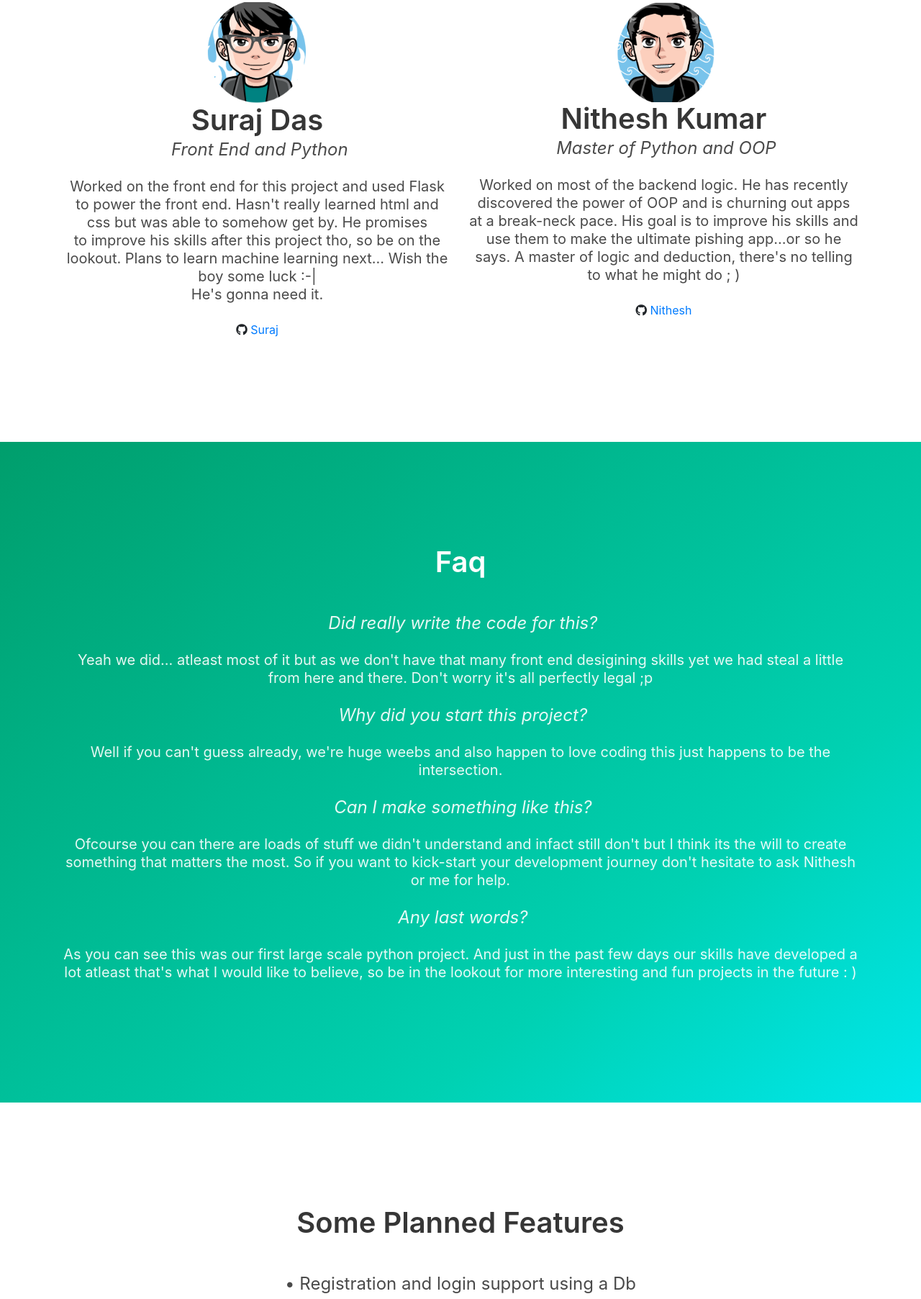
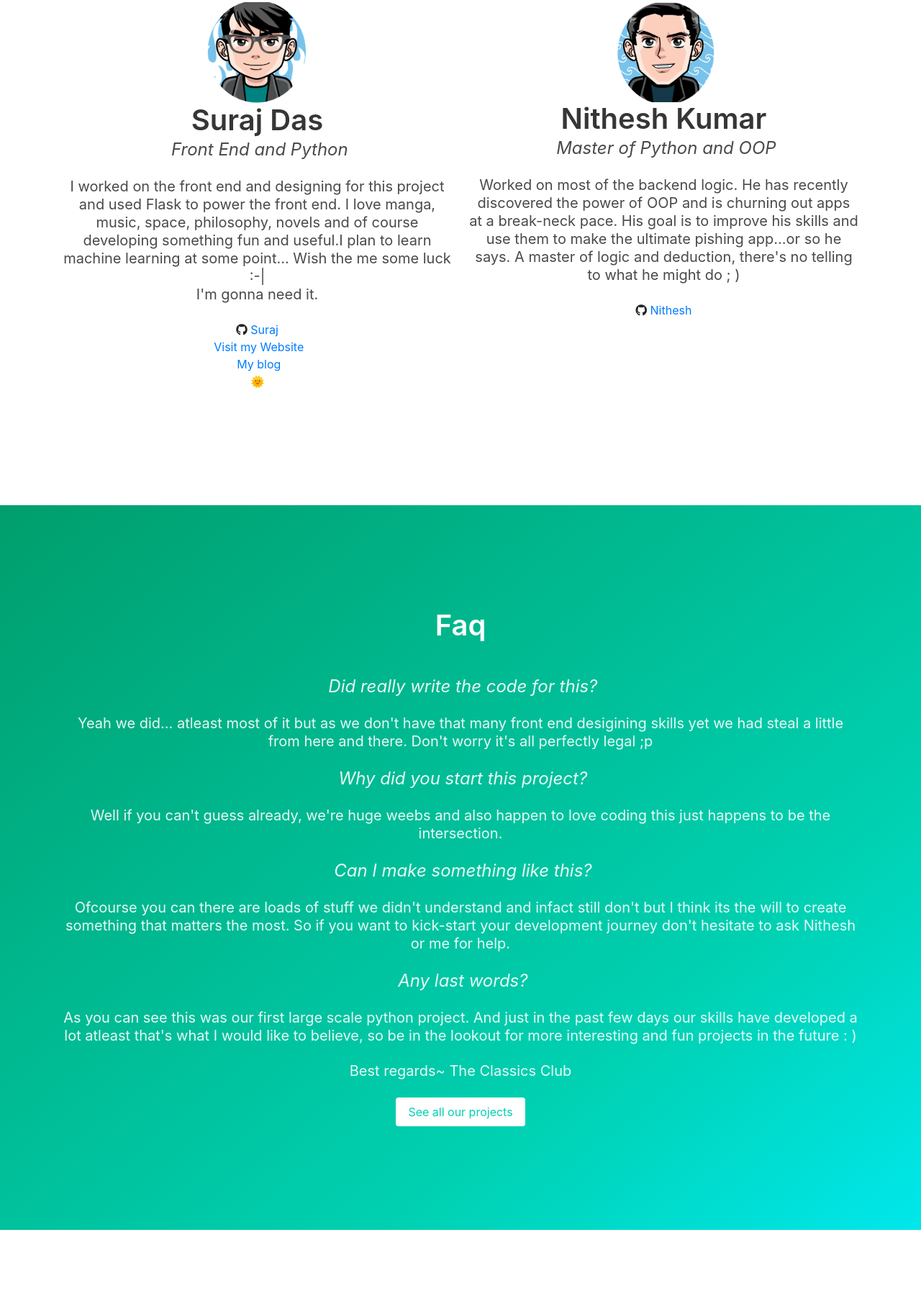
Before and after one commit to Akatsuki3/Reco-chan, a Flask app: page / in a window 1280 px wide. Shown: the part 1194-2999 px from the top of the page at 72% size. Run offline with Flask 2, Linux system fonts and the light colour scheme; parts of the project's set-up code (start-up, migrations or seed data) failed here and were passed over; some libraries are stand-ins or nearby versions.

Commit message:
team update

```diff
--- a/app.py
+++ b/app.py
@@ -81,11 +81,7 @@ def repeater(lst):
 
 animes = database("database.csv")
 
-
-
-
 #--------------route---------------------
-
 
 @app.route('/', methods=['GET','POST'])
 def form():
@@ -117,7 +113,10 @@ def form():
 				reco_anime.remove(i)
 		emp = []
 
-		if maxin == 5:
+		if maxin <= 5:
+			return render_template("error.html")
+
+		elif maxin == 5:
 			for i in range(6):
 				emp.append(random.choice(reco_anime))
 			return render_template("reco5.html",r0=emp[0],r1=emp[1],r2=emp[2],r3=emp[3],r4=emp[4],r5=emp[5],user=user)
@@ -154,4 +153,4 @@ def form():
 
 #--------start-app-------------------------------------
 if __name__ == '__main__':
-	app.run()
+	app.run(debug=True)
--- a/templates/home.html
+++ b/templates/home.html
@@ -62,8 +62,12 @@
           <img src="https://raw.githubusercontent.com/Akatsuki3/Reco-chan/master/media/suraj.PNG" width="140">
           <p class="title is-2">Suraj Das</p>
           <p class="subtitle is-4"><i>&nbsp;Front End and Python</i></p>
-          <p class="subtitle is-5"> Worked on the front end for this project and used Flask to power the front end. Hasn't really learned html and css but was able to somehow get by. He promises to&nbsp;improve his skills after this project tho, so be on the lookout. Plans to learn machine learning next... Wish the boy some luck :-| <br>He's gonna need it.</p>
-          <i class="fab fa-github teamprofileicons"></i><a href="https://github.com/Suraj1749">&nbsp;Suraj</a>
+          <p class="subtitle is-5">I worked on the front end and designing for this project and used Flask to power the front end. I love manga, music, space, philosophy, novels and of course developing something fun and useful.I plan to learn machine learning at some point... Wish the me some luck :-| <br>I'm gonna need it.</p>
+          <i class="fab fa-github teamprofileicons"></i><a href="https://github.com/Suraj1749">&nbsp;Suraj</a><br>
+          <a href="https://surajres.netlify.app">&nbsp;Visit my Website</a><br>
+          <a href="https://surajdas.netlify.app/">&nbsp;My blog</a>
+          <p>🌞</p>
+
         </div>
 
         <div class="column is-auto">
@@ -90,7 +94,10 @@
       <p class="subtitle is-5">Ofcourse you can there are loads of stuff we didn't understand and infact still don't but I think its the will to create something that matters the most. So if you want to kick-start your development journey don't hesitate to ask Nithesh or me for help.</p>
       <p class="subtitle is-4"><i>&nbsp;Any last words?</i></p>
       <p class="subtitle is-5">As you can see this was our first large scale python project. And just in the past few days our skills have developed a lot atleast that's what I would like to believe, so be in the lookout for more interesting and fun projects in the future&nbsp;: )</p>
-      <p class="subtitle is-5"><a href="https://github.com/The-Classics-Club"></a></p>
+      <p class="subtitle is-5">Best regards~ The Classics Club</p>
+      <a class="button is-primary is-inverted" href="https://github.com/The-Classics-Club">
+          <span>See all our projects</span>
+      </a>
     </div>
   </div>
 </section>
```
Also changed, not shown: templates/error.html (added, +14 -0 lines), readme.md.
